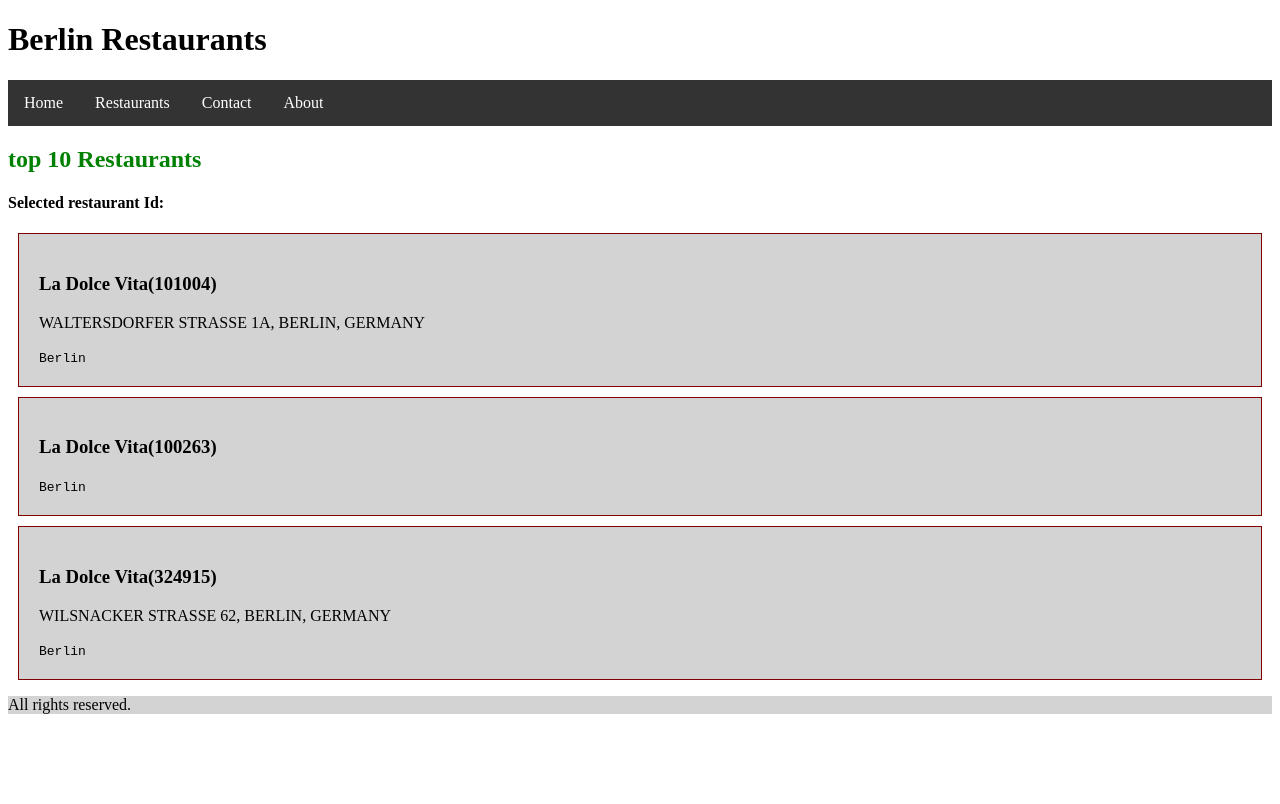
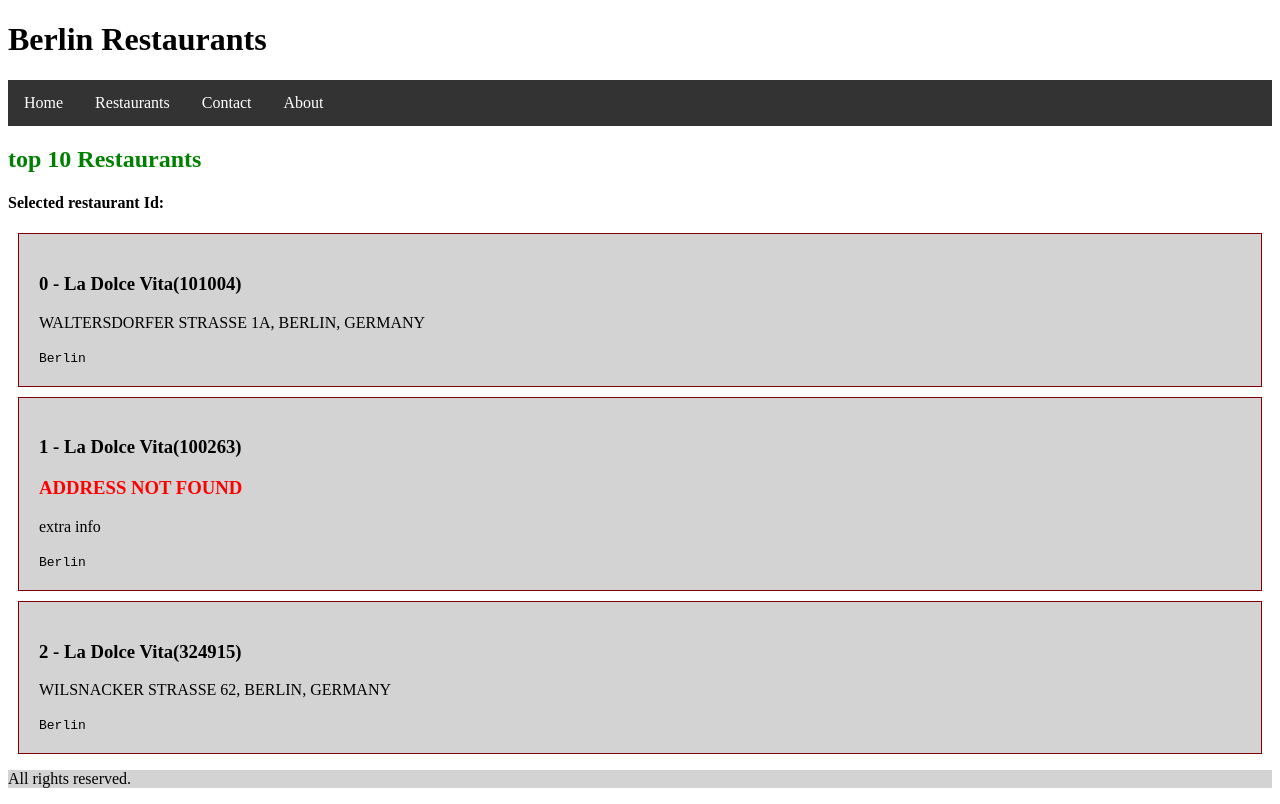
Before and after one commit to baluragala/luiz-angular6, an Angular app in the folder berlin-restaurants/: page / in a window 1280 px wide. Built offline with nearby package versions, Linux system fonts and the light colour scheme.

Commit message:
Day 4 - ngfor & ngiif

```diff
--- a/berlin-restaurants/src/app/restaurant/item/item.component.html
+++ b/berlin-restaurants/src/app/restaurant/item/item.component.html
@@ -1,5 +1,12 @@
 <div class="item" (click)="onClick()">
-  <h3>{{restaurant.name}}({{restaurant.id}})</h3>
-  <p>{{restaurant.address?.toUpperCase()}}</p>
+  <h3>{{sno}} - {{restaurant.name}}({{restaurant.id}})</h3>
+  <div *ngIf="restaurant.address == undefined else found">
+    <h3 style="color:red">ADDRESS NOT FOUND</h3>
+    <p>extra info</p>
+  </div>
   <code>{{restaurant.location}}</code>
 </div>
+
+<ng-template #found>
+  <p>{{restaurant.address?.toUpperCase()}}</p>
+</ng-template>
--- a/berlin-restaurants/src/app/restaurant/item/item.component.ts
+++ b/berlin-restaurants/src/app/restaurant/item/item.component.ts
@@ -20,6 +20,10 @@ export class ItemComponent implements OnInit {
   @Input()
   restaurant;
 
+  @Input()
+  sno;
+
+
   @Output()
   selected: EventEmitter<number> = new EventEmitter();
 
--- a/berlin-restaurants/src/app/restaurant/list/list.component.html
+++ b/berlin-restaurants/src/app/restaurant/list/list.component.html
@@ -3,4 +3,15 @@
   type.toUpperCase() :
   type.toLowerCase()}} Restaurants</h2>
 <h4>Selected restaurant Id: {{selectedRestaurantId}}</h4>
-<blr-item *ngFor="let r of restaurants" [restaurant]="r" (selected)="onSelected($event)"></blr-item>
+<blr-item *ngFor="let r of restaurants; let i=index;" [restaurant]="r" [sno]="i" (selected)="onSelected($event)">
+</blr-item>
+
+<!--
+
+  index
+  first
+  last
+  even
+  odd
+
+-->
```
